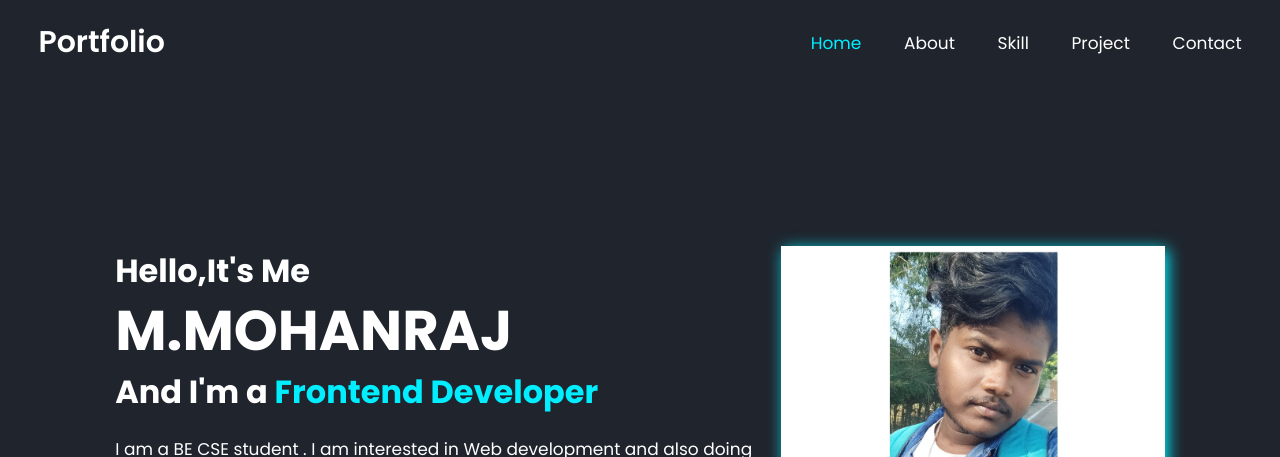
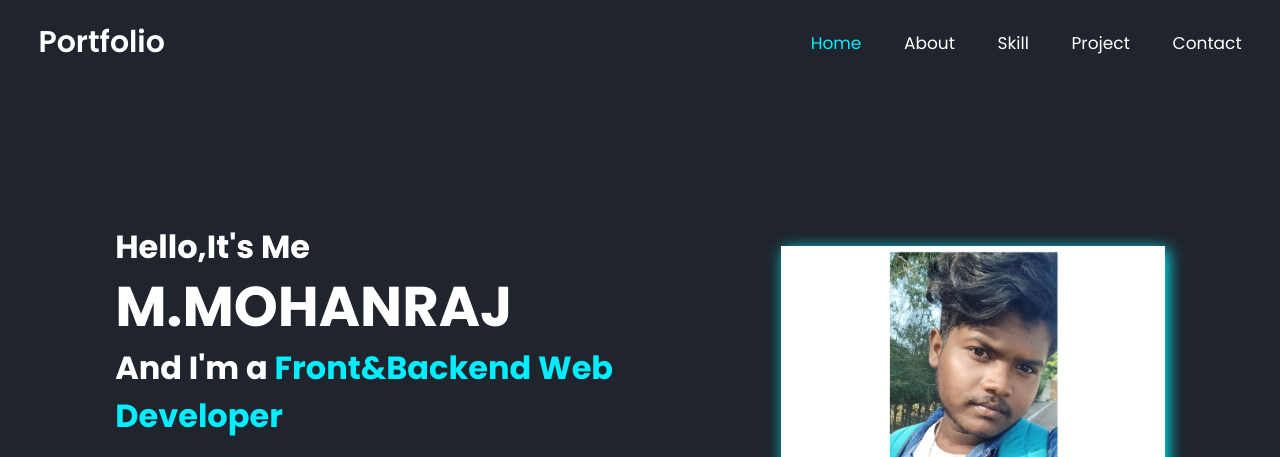
Before and after one commit to MMohanraj21/Portfolio-NEW, a plain HTML site: page index.html in a window 1280 px wide. Shown: the top 457 px of the page. Drawn offline with nearby package versions, Linux system fonts and the light colour scheme.

Commit message:
Update index.html

```diff
--- a/index.html
+++ b/index.html
@@ -37,7 +37,7 @@
         <div class="home-content">
             <h3>Hello,It's Me</h3>
             <h1>M.MOHANRAJ</h1>
-            <h3>And I'm a <span>Frontend Developer</span></h3>
+            <h3>And I'm a <span>Front&Backend Web Developer</span></h3>
             <p>I am a BE CSE student . I am interested in Web development and also doing competitive programming.</p>
             <div class="social-media">
                 <a href="https://www.linkedin.com/in/mohan-raj-8a5b2726b/"><i class='bx bxl-linkedin'></i></a>
```
